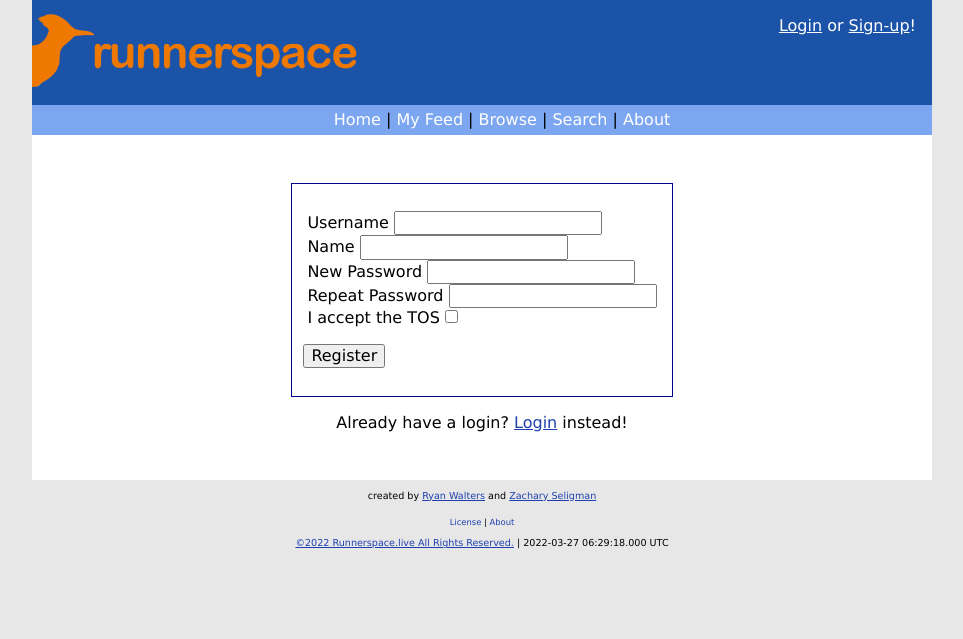
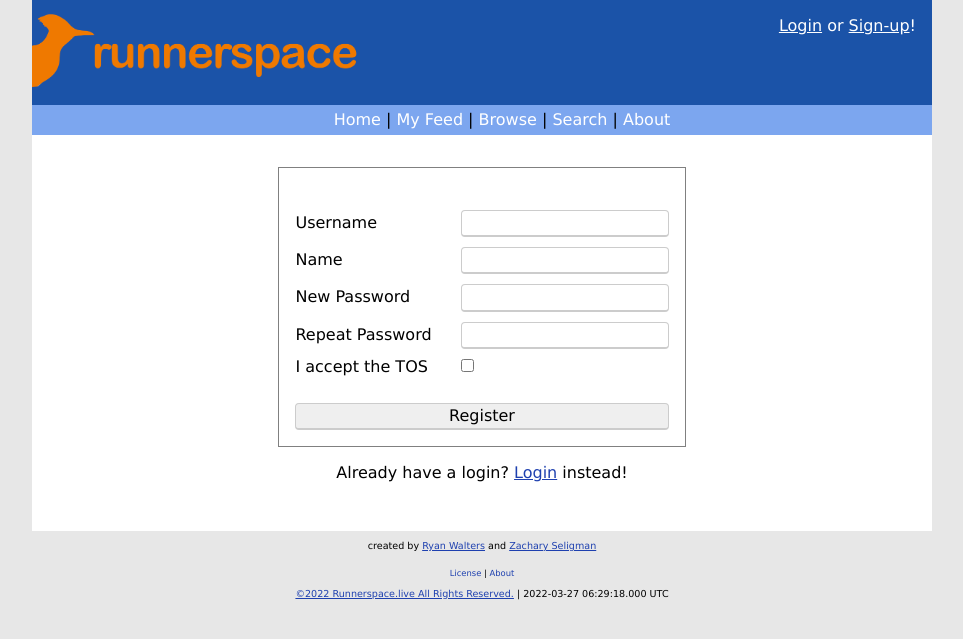
Before and after one commit to Xevion/runnerspace, a Flask app: page /signup in a window 1280 px wide. Shown: the top 639 px of the page, without its empty margins (158-1121 px from the left). Run offline with Flask 2, Linux system fonts and the light colour scheme; some libraries are stand-ins or nearby versions.

Commit message:
Improve form field rendering macro to fix login/signup pages
It now looks less "dogshit" as one might say. Still quite dogshit, but acceptable 'dogshit'.

```diff
--- a/static/styles.css
+++ b/static/styles.css
@@ -121,26 +121,6 @@ nav .links li:not(:last-child)::after, footer .links li:not(:last-child)::after
 .form-subtext {
   text-align: center;
   font-size: 1em;
-}
-
-form {
-  margin: 1em auto;
-  width: fit-content;
-}
-form.login-form {
-  border: 1px solid darkblue;
-  padding: 0.7em;
-}
-form field {
-  padding: 4px;
-}
-form field .checkbox {
-  margin-left: auto;
-}
-form button {
-  border-radius: 0px;
-  width: 15em;
-  margin: 0 auto;
 }
 
 .profile-title {
@@ -323,4 +303,46 @@ span.error-message.center-message {
   display: table;
 }
 
+form {
+  background: white;
+  width: fit-content;
+  margin: 0 auto 0 auto;
+  padding: 1em;
+  border: grey 1px solid;
+  white-space: nowrap;
+}
+form label {
+  display: inline-block;
+  min-width: 10em;
+}
+form input {
+  border: #ccc 1px solid;
+  border-bottom: #ccc 2px solid;
+  padding: 3px;
+  margin-top: 10px;
+  font-size: 1em;
+  border-radius: 4px;
+}
+form input[type=submit] {
+  width: 100%;
+}
+
+.button {
+  background: #2ecc71;
+  width: 125px;
+  padding-top: 5px;
+  padding-bottom: 5px;
+  color: white;
+  border-radius: 4px;
+  border: #27ae60 1px solid;
+  float: left;
+  margin: 0 0 0 16px;
+  font-weight: 800;
+  font-size: 0.8em;
+}
+
+.button:hover {
+  background: #2CC06B;
+}
+
 /*# sourceMappingURL=styles.css.map */
--- a/static/styles.scss
+++ b/static/styles.scss
@@ -143,30 +143,6 @@ nav, footer {
 .form-subtext {
   text-align: center;
   font-size: 1em;
-}
-
-form {
-  margin: 1em auto;
-  width: fit-content;
-
-  &.login-form {
-    border: 1px solid darkblue;
-    padding: 0.7em;
-  }
-
-  field {
-    padding: 4px;
-
-    .checkbox {
-      margin-left: auto;
-    }
-  }
-
-  button {
-    border-radius: 0px;
-    width: 15em;
-    margin: 0 auto;
-  }
 }
 
 .profile-title {
@@ -380,3 +356,69 @@ span.error-message {
     display: table;
   }
 }
+
+form {
+  background: white;
+  width: fit-content;
+  margin: 0 auto 0 auto;
+  padding: 1em;
+  border: grey 1px solid;
+  white-space: nowrap;
+
+  label {
+    display: inline-block;
+    min-width: 10em;
+  }
+
+  input {
+    &[type="submit"] {
+      width: 100%;
+    }
+    //background: #ecf0f1;
+    border: #ccc 1px solid;
+    border-bottom: #ccc 2px solid;
+    padding: 3px;
+    //width: 100%;
+    margin-top: 10px;
+    font-size: 1em;
+    border-radius: 4px;
+  }
+}
+
+.button {
+  background: #2ecc71;
+  width: 125px;
+  padding-top: 5px;
+  padding-bottom: 5px;
+  color: white;
+  border-radius: 4px;
+  border: #27ae60 1px solid;
+
+  float: left;
+  margin: 0 0 0 16px;
+  font-weight: 800;
+  font-size: 0.8em;
+}
+
+.button:hover {
+  background: #2CC06B;
+}
+
+//.button {
+//  float: left;
+//  background: #3498db;
+//  width: 125px;
+//  padding-top: 5px;
+//  padding-bottom: 5px;
+//  color: white;
+//  border-radius: 4px;
+//  border: #2980b9 1px solid;
+//
+//  margin: 20px 0 20px 10px;
+//  font-weight: 800;
+//  font-size: 0.8em;
+//}
+//
+//.button:hover {
+//  background: #3594D2;
+//}
--- a/templates/macros.html
+++ b/templates/macros.html
@@ -1,6 +1,5 @@
 {% macro render_field(field) %}
-    <field>
-        <label>{{ field.label }}</label>
+    {{ field.label }}
     {{ field(**kwargs)|safe }}
     {% if field.errors %}
         <ul class=errors>
@@ -10,5 +9,4 @@
         </ul>
     {% endif %}
     <br>
-    </field>
 {% endmacro %}
--- a/templates/pages/auth/login.html
+++ b/templates/pages/auth/login.html
@@ -13,8 +13,7 @@
         {{ render_field(form.username) }}
         {{ render_field(form.password) }}
         {{ render_field(form.remember_me) }}
-            <p><input type=submit value=Login>
-
+        <input type=submit value=Login>
     </form>
     <p class="form-subtext">
         Don't have a login? <a href="{{ url_for('auth.signup') }}">Sign-up</a> instead!
--- a/templates/pages/auth/signup.html
+++ b/templates/pages/auth/signup.html
@@ -10,7 +10,7 @@
             {{ render_field(form.confirm) }}
             {{ render_field(form.accept_tos) }}
         </dl>
-        <p><input type=submit value=Register>
+        <input type=submit value=Register>
     </form>
 
     <p class="form-subtext">
```
Also changed, not shown: 1 other file. Lines whose indentation alone changed are shown as unchanged.
